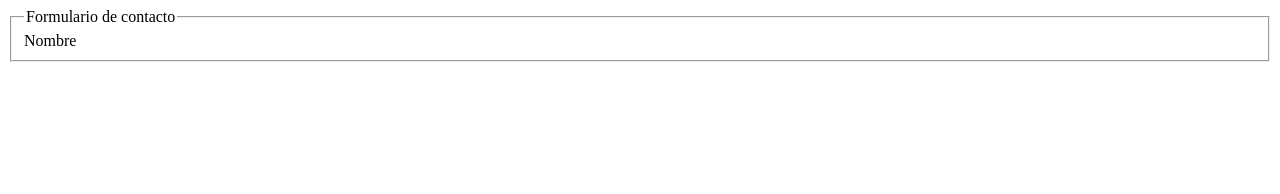
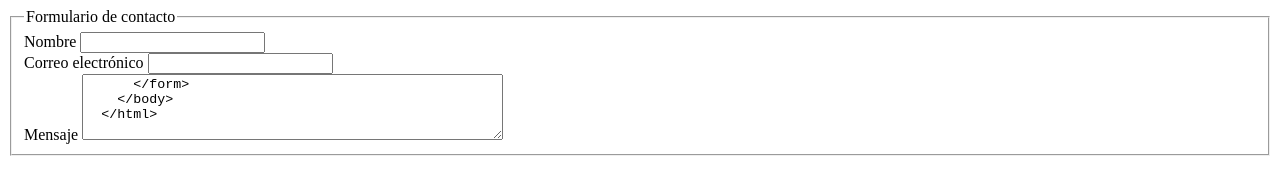
Before and after one commit to mrnkwar-sys/mrnkwar-sys.github.io, a plain HTML site: page web/contacto.html in a window 1280 px wide. Drawn offline with Linux system fonts and the light colour scheme.

Commit message:
Update contacto.html

```diff
--- a/web/contacto.html
+++ b/web/contacto.html
@@ -8,6 +8,11 @@
         <fieldset>
           <legend>Formulario de contacto</legend>
           <label for="nombre">Nombre</label>
+          <input name="nombre" id="nombre" type="text"><br>
+          <label for="correo">Correo electrónico</label>
+          <input name="correo" id="correo" type="email"><br>
+          <label for="mensaje">Mensaje</label>
+          <textarea rows="4" cols="50"
         </fieldset>
       </form>
     </body>
```
